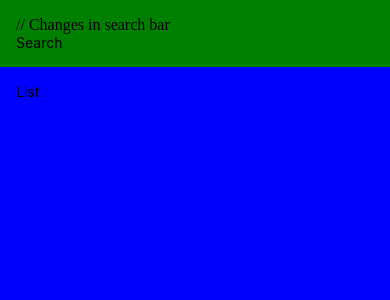
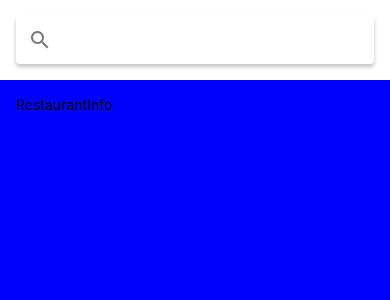
Before and after one commit to Sumayya07/MealsToGo, a React Native app: screen / in a window 390 px wide. Shown: the top 300 px of the page. Built offline with nearby package versions, Linux system fonts and the light colour scheme.

Commit message:
Adding the Restaurant Screen

```diff
--- a/App.js
+++ b/App.js
@@ -1,38 +1,13 @@
 import { StatusBar as ExpoStatusBar } from 'expo-status-bar';
 import React from 'react';
-import { StyleSheet, Text, View, SafeAreaView, StatusBar } from 'react-native';
+import { RestaurantsScreen } from './src/features/restaurants/screens/restaurants.screen';
+
 
 export default function App() {
   return (
     <>
-    <SafeAreaView style={styles.container}>
-    <View style={styles.search}>
-    // Changes in search bar
-      <Text>Search</Text>
-    </View>
-    <View style={styles.list}>
-      <Text>List</Text>
-    </View>
-    </SafeAreaView>
+    <RestaurantsScreen />
     <ExpoStatusBar style='auto' />
     </>
   );
 }
-
-const styles = StyleSheet.create({
-  container: {
-    flex: 1,
-    marginTop: StatusBar.currentHeight
-  },
-  search: {
-    padding: 16,
-    backgroundColor:"green"
-  },
-  list: {
-    padding: 16,
-    backgroundColor: "blue",
-    flex: 1
-  }
-
-
-});
--- a/package.json
+++ b/package.json
@@ -16,6 +16,7 @@
     "react": "17.0.1",
     "react-dom": "17.0.1",
     "react-native": "0.64.3",
+    "react-native-paper": "^4.11.2",
     "react-native-web": "0.17.1"
   },
   "devDependencies": {
--- /dev/null
+++ b/src/features/restaurants/components/restaurant-info.component.js
@@ -0,0 +1,6 @@
+import React from "react";
+import {Text} from "react-native";
+
+export const RestaurantInfo = () => (
+    <Text>RestaurantInfo</Text>
+)
--- /dev/null
+++ b/src/features/restaurants/screens/restaurants.screen.js
@@ -0,0 +1,32 @@
+import React from "react";
+import { Searchbar } from "react-native-paper";
+import {View, Text, SafeAreaView, StyleSheet, StatusBar} from "react-native";
+import { RestaurantInfo } from "../components/restaurant-info.component";
+
+
+export const RestaurantsScreen = () => (
+    <SafeAreaView style={styles.container}>
+    <View style={styles.search}>
+        <Searchbar />
+    </View>
+    <View style={styles.list}>
+      <RestaurantInfo />
+    </View>
+    </SafeAreaView>
+)
+
+const styles = StyleSheet.create({
+    container: {
+      flex: 1,
+      marginTop: StatusBar.currentHeight
+    },
+    search: {
+      padding: 16,
+      backgroundColor:"white"
+    },
+    list: {
+      padding: 16,
+      backgroundColor: "blue",
+      flex: 1
+    }
+  });
```
Also changed, not shown: 1 other file (tests, documents, lock files or other folders).
